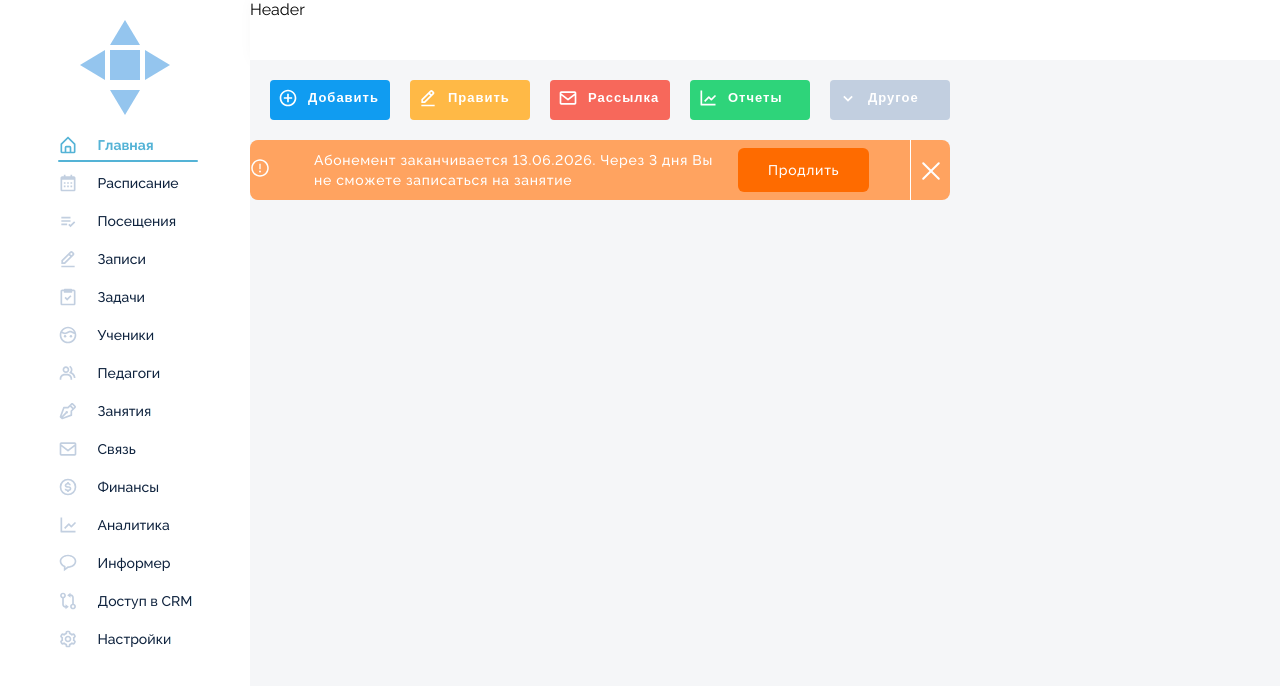
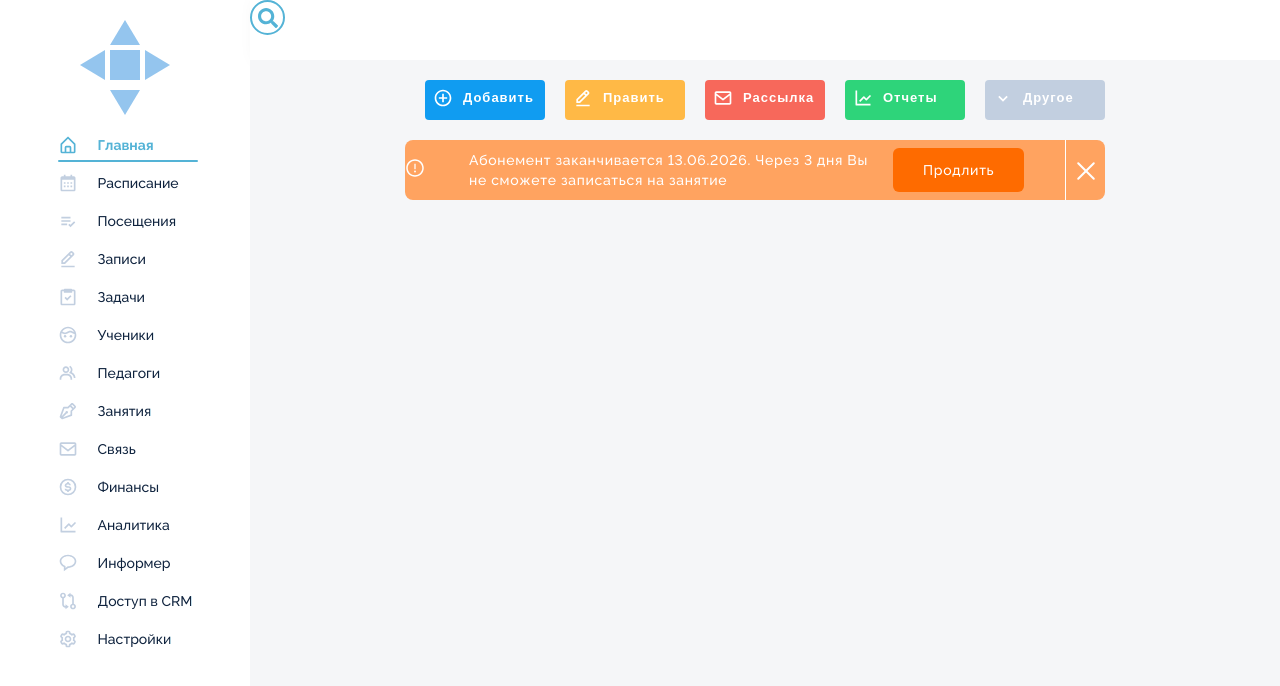
Before and after one commit to YuShato/teamlab, a React (Create React App) app: page / in a window 1280 px wide. Shown: the top 686 px of the page. Built offline with nearby package versions, Linux system fonts and the light colour scheme; a web font is replaced by a local one.

Commit message:
feat: add header search component

```diff
--- a/src/UI-library/header/Header.jsx
+++ b/src/UI-library/header/Header.jsx
@@ -1,9 +1,12 @@
 import React from 'react'
 import styled from 'styled-components'
+import Search from './search'
 
 const Header = () => {
   return (
-    <HeaderWrapper>Header</HeaderWrapper>
+    <HeaderWrapper>
+        <Search/>
+    </HeaderWrapper>
   )
 }
 
--- /dev/null
+++ b/src/UI-library/header/Logo/index.jsx
@@ -0,0 +1,25 @@
+import React from "react";
+import { Link } from "react-router-dom";
+import { LogoContainer } from "./styles";
+import { Paths } from "../../../consts/paths";
+
+const Logo = () => {
+  return (
+    <Link to={Paths.main}>
+      <LogoContainer id="container">
+        <div className="this">
+          <div className="perspective">
+            <div className="sq"></div>
+            <div className="s1"></div>
+            <div className="s2"></div>
+            <div className="s3"></div>
+            <div className="s4"></div>
+          </div>
+          <div className="text">Softee</div>
+        </div>
+      </LogoContainer>
+    </Link>
+  );
+};
+
+export default Logo;
--- a/src/UI-library/header/Logo.jsx
+++ b/src/UI-library/header/Logo/styles.jsx
@@ -1,28 +1,6 @@
-import React from "react";
-import { Link } from "react-router-dom";
 import styled from "styled-components";
-import { Paths } from "../../consts/paths";
 
-const Logo = () => {
-  return (
-    <Link to={Paths.main}>
-      <LogoContainer id="container">
-        <div class="this">
-          <div class="perspective">
-            <div class="sq"></div>
-            <div class="s1"></div>
-            <div class="s2"></div>
-            <div class="s3"></div>
-            <div class="s4"></div>
-          </div>
-          <div class="text">Softee</div>
-        </div>
-      </LogoContainer>
-    </Link>
-  );
-};
-
-const LogoContainer = styled.div`
+export const LogoContainer = styled.div`
   grid-area: logo;
   .this {
     width: 80px;
@@ -217,5 +195,3 @@ const LogoContainer = styled.div`
     transition: all 500ms linear 500ms;
   }
 `;
-
-export default Logo;
--- /dev/null
+++ b/src/UI-library/header/search/index.jsx
@@ -0,0 +1,33 @@
+import { useEffect, useRef, useState } from "react";
+import {
+  Container,
+  SearchInput,
+  IconRightArrow,
+  IconMagnifyingGlass,
+} from "./styles";
+
+const Search = () => {
+  const targetRef = useRef(null);
+  const [isHovered, setIsHovered] = useState(false);
+  const [isFocused, setIsFocused] = useState(false);
+  const showSearchInput = isHovered || isFocused;
+
+  useEffect(() => {
+    targetRef.current.value = "";
+  }, [showSearchInput]);
+
+  return (
+    <Container
+      onMouseEnter={() => setIsHovered(true)}
+      onMouseLeave={() => setIsHovered(false)}
+      onFocus={() => setIsFocused(true)}
+      onBlur={() => setIsFocused(false)}
+      hover={showSearchInput}
+    >
+      <SearchInput ref={targetRef} showSearchInput={showSearchInput} />
+      {showSearchInput ? <IconRightArrow /> : <IconMagnifyingGlass />}
+    </Container>
+  );
+};
+
+export default Search;
--- /dev/null
+++ b/src/UI-library/header/search/styles.jsx
@@ -0,0 +1,85 @@
+import styled, { css, keyframes } from "styled-components";
+import SearchIcon from "../../icons/search";
+import ArrowRightIcon from "../../icons/arrowRight";
+
+export const Container = styled.div`
+  position: relative;
+  width: 35px;
+  height: 35px;
+  box-sizing: border-box;
+  border-radius: 50px;
+  border: 2px solid #54b3d6;
+  padding: 5px;
+  background: transparent;
+  transition: all 0.5s;
+
+  display: flex;
+  justify-content: center;
+  align-items: center;
+  flex-direction: column;
+
+  ${({ hover }) =>
+    hover &&
+    css`
+      width: 200px;
+      -webkit-box-shadow: 2px 2px 7px 2px rgba(0, 0, 0, 0.24);
+      box-shadow: 2px 2px 7px 2px rgba(0, 0, 0, 0.24);
+      border: 2px solid #54b3d6;
+
+      @media (min-width: 768px) {
+        width: 350px;
+      }
+    `}
+`;
+
+export const SearchInput = styled.input`
+  position: absolute;
+  top: 0;
+  left: 0;
+  width: 100%;
+  height: 30px;
+  line-height: 20px;
+  outline: 0;
+  border: 0;
+  font-size: 16px;
+  border-radius: 20px;
+  padding: 0 10px;
+  margin: 0;
+  -moz-appearance: none;
+  -webkit-appearance: none;
+  appearance: none;
+
+  display: ${(props) => (props.showSearchInput ? "block" : "none")};
+`;
+
+/** icons */
+const fadeIn = keyframes`
+  from {
+    opacity: 0;
+  }
+
+  to {
+    opacity: 1;
+  }
+`;
+
+const IconCommonCss = css`
+  height: 20px;
+  width: 20px;
+  fill: #54b3d6;
+  z-index: 10;
+  animation: ${fadeIn} 1s linear;
+`;
+
+export const IconMagnifyingGlass = styled(SearchIcon)`
+  ${IconCommonCss}
+`;
+
+export const IconRightArrow = styled(ArrowRightIcon)`
+  ${IconCommonCss}
+  align-self: flex-end;
+  cursor: pointer;
+  &:hover {
+    fill: #393e46;
+  }
+`;
--- /dev/null
+++ b/src/UI-library/icons/arrowRight.js
@@ -0,0 +1,13 @@
+const IconArrorRight = (props) => (
+  <svg
+    aria-hidden="true"
+    xmlns="http://www.w3.org/2000/svg"
+    viewBox="0 0 512 512"
+    {...props}
+  >
+    <title>Arrow Rigth Icon</title>
+    <path d="M190.5 66.9l22.2-22.2c9.4-9.4 24.6-9.4 33.9 0L441 239c9.4 9.4 9.4 24.6 0 33.9L246.6 467.3c-9.4 9.4-24.6 9.4-33.9 0l-22.2-22.2c-9.5-9.5-9.3-25 .4-34.3L311.4 296H24c-13.3 0-24-10.7-24-24v-32c0-13.3 10.7-24 24-24h287.4L190.9 101.2c-9.8-9.3-10-24.8-.4-34.3z" />
+  </svg>
+);
+
+export default IconArrorRight;
--- /dev/null
+++ b/src/UI-library/icons/search.js
@@ -0,0 +1,13 @@
+const IconSearch = (props) => (
+  <svg
+    aria-hidden="true"
+    xmlns="http://www.w3.org/2000/svg"
+    viewBox="0 0 512 512"
+    {...props}
+  >
+    <title>Search Icon</title>
+    <path d="M505 442.7L405.3 343c-4.5-4.5-10.6-7-17-7H372c27.6-35.3 44-79.7 44-128C416 93.1 322.9 0 208 0S0 93.1 0 208s93.1 208 208 208c48.3 0 92.7-16.4 128-44v16.3c0 6.4 2.5 12.5 7 17l99.7 99.7c9.4 9.4 24.6 9.4 33.9 0l28.3-28.3c9.4-9.4 9.4-24.6.1-34zM208 336c-70.7 0-128-57.2-128-128 0-70.7 57.2-128 128-128 70.7 0 128 57.2 128 128 0 70.7-57.2 128-128 128z" />
+  </svg>
+);
+
+export default IconSearch;
--- a/src/components/App/App.jsx
+++ b/src/components/App/index.jsx
@@ -38,7 +38,11 @@ const Container = styled.div`
 
 const Main = styled.main`
   grid-area: main;
-  background-color: #F5F6F8;
+  display: grid;
+  justify-content: center;
+  align-items: flex-start;
+  align-content: flex-start;
+  background-color: #f5f6f8;
 `;
 
 export default App;
--- a/src/index.js
+++ b/src/index.js
@@ -1,7 +1,7 @@
 import React from "react";
 import ReactDOM from "react-dom/client";
 import "./index.css";
-import App from "./components/App/App";
+import App from "./components/App";
 import reportWebVitals from "./reportWebVitals";
 import { BrowserRouter as Router } from "react-router-dom";
 
```
